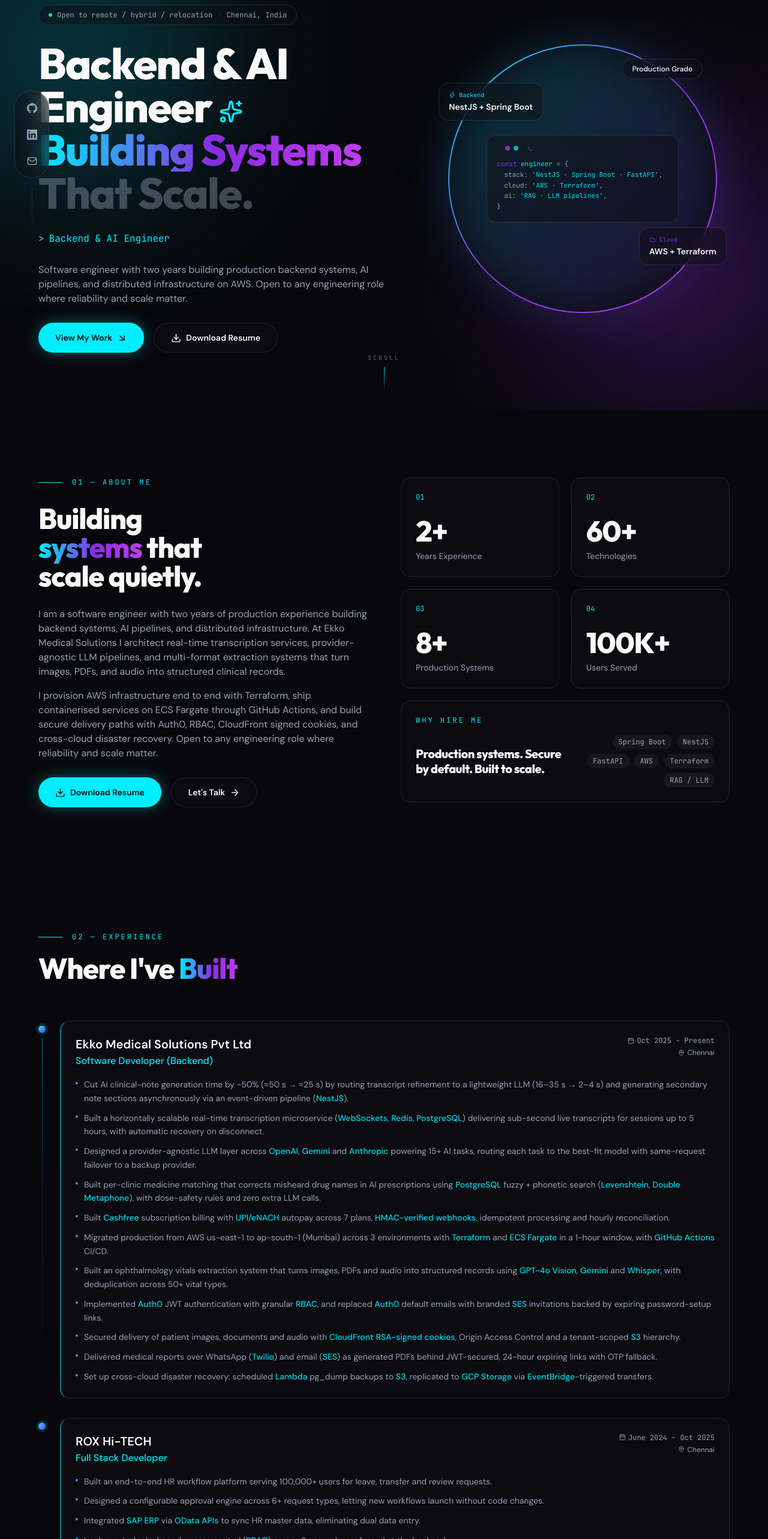
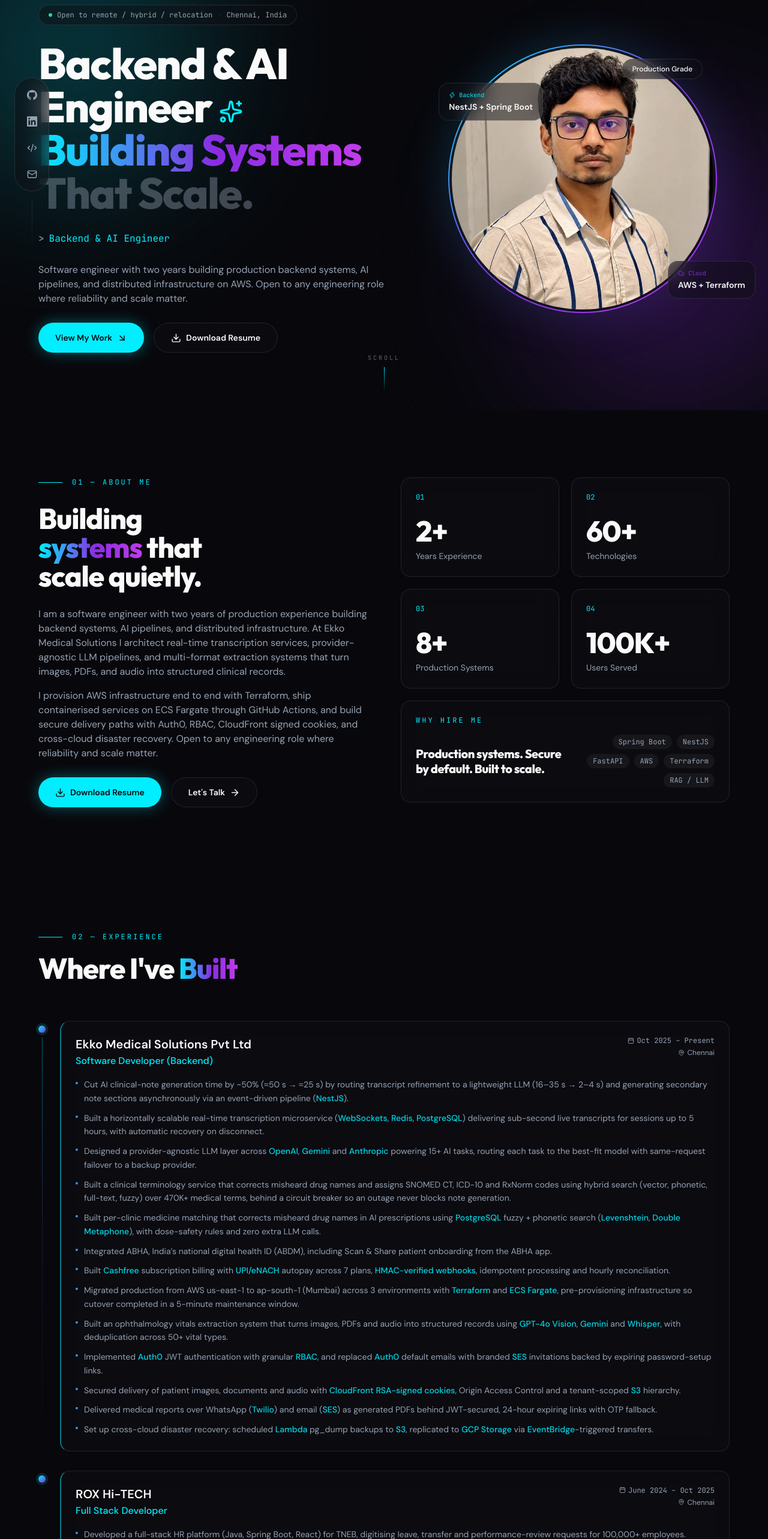
Before and after one commit to mahalingam-dev-8/portfolio, a Next.js app: page / in a window 1280 px wide. Shown: the part 120-2686 px from the top of the page at 60% size. Built offline with nearby package versions, Linux system fonts and the light colour scheme.

Commit message:
Add profile photo, LeetCode links, demo videos, and update experience

```diff
--- a/components/SocialRail.tsx
+++ b/components/SocialRail.tsx
@@ -1,11 +1,12 @@
 'use client'
-import { Mail } from 'lucide-react'
+import { Code2, Mail } from 'lucide-react'
 import { GithubIcon, LinkedinIcon } from '@/components/icons'
 import { personal } from '@/data/personal'
 
 const items = [
   { href: personal.github, label: 'GitHub', Icon: GithubIcon, external: true },
   { href: personal.linkedin, label: 'LinkedIn', Icon: LinkedinIcon, external: true },
+  { href: personal.leetcode, label: 'LeetCode', Icon: Code2, external: true },
   { href: `mailto:${personal.email}`, label: 'Email', Icon: Mail, external: false },
 ]
 
--- a/components/sections/Contact.tsx
+++ b/components/sections/Contact.tsx
@@ -5,7 +5,7 @@ import { zodResolver } from '@hookform/resolvers/zod'
 import { z } from 'zod'
 import { toast } from 'sonner'
 import { motion } from 'framer-motion'
-import { Mail, Send, MapPin, ArrowUpRight } from 'lucide-react'
+import { Mail, Send, MapPin, ArrowUpRight, Code2 } from 'lucide-react'
 import { GithubIcon, LinkedinIcon } from '@/components/icons'
 import { SectionLabel } from '@/components/SectionLabel'
 import { Button } from '@/components/ui/button'
@@ -40,6 +40,13 @@ const directLinks = [
     label: 'GitHub',
     value: 'github.com/mahalingam-dev-8',
     href: personal.github,
+    external: true,
+  },
+  {
+    icon: Code2,
+    label: 'LeetCode',
+    value: 'leetcode.com/u/Mahalingam_Ramasamy',
+    href: personal.leetcode,
     external: true,
   },
   {
--- a/components/sections/Hero.tsx
+++ b/components/sections/Hero.tsx
@@ -1,7 +1,8 @@
 'use client'
 import { useState, useEffect } from 'react'
 import { motion, type Variants } from 'framer-motion'
-import { ArrowDownRight, Download, Sparkles, Terminal, Zap, Cloud } from 'lucide-react'
+import { ArrowDownRight, Download, Sparkles, Zap, Cloud } from 'lucide-react'
+import Image from 'next/image'
 import Link from 'next/link'
 import { personal } from '@/data/personal'
 
@@ -132,8 +133,11 @@ export default function Hero() {
           </motion.div>
         </div>
 
-        {/* Right column — abstract visual */}
-        <motion.div variants={fadeUp} className="relative mx-auto hidden aspect-square w-full max-w-md lg:block">
+        {/* Right column — photo */}
+        <motion.div
+          variants={fadeUp}
+          className="relative order-first mx-auto aspect-square w-full max-w-[16rem] sm:max-w-xs lg:order-none lg:max-w-md"
+        >
           <div
             aria-hidden="true"
             className="absolute inset-0 rounded-full bg-gradient-to-br from-primary via-secondary to-accent p-[2px]"
@@ -145,41 +149,33 @@ export default function Hero() {
             className="absolute inset-0 rounded-full bg-gradient-to-br from-primary/20 to-secondary/20 blur-2xl"
           />
 
-          <div className="absolute inset-[2px] flex items-center justify-center overflow-hidden rounded-full">
-            <div className="dot-grid absolute inset-0 opacity-20" />
-            <div className="glass relative w-[72%] rounded-2xl border border-border p-4 font-mono text-[11px] leading-relaxed">
-              <div className="mb-3 flex items-center gap-1.5">
-                <span className="h-2 w-2 rounded-full bg-destructive/70" />
-                <span className="h-2 w-2 rounded-full bg-accent/70" />
-                <span className="h-2 w-2 rounded-full bg-primary/70" />
-                <Terminal size={11} className="ml-2 text-muted-foreground/60" />
-              </div>
-              <p className="text-muted-foreground">
-                <span className="text-secondary">const</span> <span className="text-primary">engineer</span> = {'{'}
-              </p>
-              <p className="pl-3 text-muted-foreground">stack: <span className="text-primary/90">&apos;NestJS · Spring Boot · FastAPI&apos;</span>,</p>
-              <p className="pl-3 text-muted-foreground">cloud: <span className="text-primary/90">&apos;AWS · Terraform&apos;</span>,</p>
-              <p className="pl-3 text-muted-foreground">ai: <span className="text-primary/90">&apos;RAG · LLM pipelines&apos;</span>,</p>
-              <p className="text-muted-foreground">{'}'}</p>
-            </div>
+          <div className="absolute inset-[6px] overflow-hidden rounded-full">
+            <Image
+              src="/profile.jpg"
+              alt={personal.name}
+              fill
+              priority
+              sizes="(min-width: 1024px) 448px, 320px"
+              className="object-cover object-top"
+            />
           </div>
 
           {/* Floating badges */}
-          <div className="glass animate-float absolute -left-4 top-16 rounded-2xl border border-border px-4 py-3">
+          <div className="glass animate-float absolute -left-4 top-16 hidden rounded-2xl border border-border bg-background/80 px-4 py-3 lg:block">
             <p className="flex items-center gap-1.5 font-mono text-[10px] text-primary">
               <Zap size={11} /> Backend
             </p>
             <p className="mt-0.5 text-sm font-semibold">NestJS + Spring Boot</p>
           </div>
 
-          <div className="glass animate-float-slow absolute -right-4 bottom-20 rounded-2xl border border-border px-4 py-3">
+          <div className="glass animate-float-slow absolute -right-16 bottom-6 hidden rounded-2xl border border-border bg-background/80 px-4 py-3 lg:block">
             <p className="flex items-center gap-1.5 font-mono text-[10px] text-secondary">
               <Cloud size={11} /> Cloud
             </p>
             <p className="mt-0.5 text-sm font-semibold">AWS + Terraform</p>
           </div>
 
-          <div className="glass absolute right-6 top-6 rounded-full border border-border px-4 py-2 text-xs font-medium">
+          <div className="glass absolute right-6 top-6 hidden rounded-full border border-border px-4 py-2 text-xs font-medium lg:block">
             Production Grade
           </div>
         </motion.div>
--- a/components/sections/Projects.tsx
+++ b/components/sections/Projects.tsx
@@ -1,6 +1,6 @@
 'use client'
 import { motion } from 'framer-motion'
-import { ExternalLink } from 'lucide-react'
+import { ExternalLink, PlayCircle } from 'lucide-react'
 import { GithubIcon } from '@/components/icons'
 import { SectionLabel } from '@/components/SectionLabel'
 import { projects } from '@/data/projects'
@@ -61,8 +61,13 @@ export default function Projects() {
                     asChild
                     className="bg-gradient-to-r from-primary to-secondary text-primary-foreground hover:opacity-90"
                   >
+                    <a href={project.demoUrl} target="_blank" rel="noopener noreferrer">
+                      <PlayCircle size={14} className="mr-1.5" />Watch Demo
+                    </a>
+                  </Button>
+                  <Button size="sm" variant="outline" asChild className="border-border">
                     <a href={project.liveUrl} target="_blank" rel="noopener noreferrer">
-                      <ExternalLink size={14} className="mr-1.5" />Live Demo
+                      <ExternalLink size={14} className="mr-1.5" />Live App
                     </a>
                   </Button>
                   <Button size="sm" variant="outline" asChild className="border-border">
--- a/data/experience.ts
+++ b/data/experience.ts
@@ -16,9 +16,11 @@ export const experience: ExperienceItem[] = [
       'Cut AI clinical-note generation time by ~50% (≈50 s → ≈25 s) by routing transcript refinement to a lightweight LLM (16–35 s → 2–4 s) and generating secondary note sections asynchronously via an event-driven pipeline (NestJS).',
       'Built a horizontally scalable real-time transcription microservice (WebSockets, Redis, PostgreSQL) delivering sub-second live transcripts for sessions up to 5 hours, with automatic recovery on disconnect.',
       'Designed a provider-agnostic LLM layer across OpenAI, Gemini and Anthropic powering 15+ AI tasks, routing each task to the best-fit model with same-request failover to a backup provider.',
+      'Built a clinical terminology service that corrects misheard drug names and assigns SNOMED CT, ICD-10 and RxNorm codes using hybrid search (vector, phonetic, full-text, fuzzy) over 470K+ medical terms, behind a circuit breaker so an outage never blocks note generation.',
       'Built per-clinic medicine matching that corrects misheard drug names in AI prescriptions using PostgreSQL fuzzy + phonetic search (Levenshtein, Double Metaphone), with dose-safety rules and zero extra LLM calls.',
+      'Integrated ABHA, India’s national digital health ID (ABDM), including Scan & Share patient onboarding from the ABHA app.',
       'Built Cashfree subscription billing with UPI/eNACH autopay across 7 plans, HMAC-verified webhooks, idempotent processing and hourly reconciliation.',
-      'Migrated production from AWS us-east-1 to ap-south-1 (Mumbai) across 3 environments with Terraform and ECS Fargate in a 1-hour window, with GitHub Actions CI/CD.',
+      'Migrated production from AWS us-east-1 to ap-south-1 (Mumbai) across 3 environments with Terraform and ECS Fargate, pre-provisioning infrastructure so cutover completed in a 5-minute maintenance window.',
       'Built an ophthalmology vitals extraction system that turns images, PDFs and audio into structured records using GPT-4o Vision, Gemini and Whisper, with deduplication across 50+ vital types.',
       'Implemented Auth0 JWT authentication with granular RBAC, and replaced Auth0 default emails with branded SES invitations backed by expiring password-setup links.',
       'Secured delivery of patient images, documents and audio with CloudFront RSA-signed cookies, Origin Access Control and a tenant-scoped S3 hierarchy.',
@@ -32,10 +34,10 @@ export const experience: ExperienceItem[] = [
     period: 'June 2024 – Oct 2025',
     location: 'Chennai',
     highlights: [
-      'Built an end-to-end HR workflow platform serving 100,000+ users for leave, transfer and review requests.',
-      'Designed a configurable approval engine across 6+ request types, letting new workflows launch without code changes.',
-      'Integrated SAP ERP via OData APIs to sync HR master data, eliminating dual data entry.',
-      'Implemented role-based access control (RBAC) across 3 user roles, enforced at the backend.',
+      'Developed a full-stack HR platform (Java, Spring Boot, React) for TNEB, digitising leave, transfer and performance-review requests for 100,000+ employees.',
+      'Replaced paper-based approvals with a configurable approval engine across 6+ request types, cutting turnaround by 70% and letting new workflows launch through configuration instead of code changes.',
+      'Built Spring Boot REST APIs integrating SAP ERP via OData to sync employee master data, eliminating duplicate data entry.',
+      'Implemented role-based access control across 3 user roles with Spring Security, enforcing approvals at the API layer.',
     ],
   },
 ]
--- a/data/personal.ts
+++ b/data/personal.ts
@@ -14,6 +14,7 @@ export const personal = {
   email: 'mahalingam2188@gmail.com',
   github: 'https://github.com/mahalingam-dev-8',
   linkedin: 'https://www.linkedin.com/in/mahalingam-dev/',
+  leetcode: 'https://leetcode.com/u/Mahalingam_Ramasamy/',
   resumeUrl: '/Mahalingam_Resume.pdf',
   siteUrl: 'https://mahalingam-portfolio.vercel.app',
   aboutParagraphs: [
--- a/data/projects.ts
+++ b/data/projects.ts
@@ -3,6 +3,7 @@ export type Project = {
   description: string
   tech: string[]
   liveUrl: string
+  demoUrl: string
   githubUrl: string
 }
 
@@ -12,6 +13,7 @@ export const projects: Project[] = [
     description: 'RAG system for medical document Q&A. Hybrid search (pgvector + Postgres full-text) fused via Reciprocal Rank Fusion, cross-encoder re-ranking of the top-20 candidates down to the top-5, and grounded, cited Gemini answers streamed over SSE on a 512 MB instance using ONNX embeddings. RAGAS evaluation: 0.93 context recall, 0.86 faithfulness.',
     tech: ['Python', 'FastAPI', 'React', 'TypeScript', 'PostgreSQL', 'pgvector', 'fastembed (ONNX)', 'Gemini', 'RAGAS', 'Tailwind', 'shadcn/ui'],
     liveUrl: 'https://medrag-frontend-lilac.vercel.app',
+    demoUrl: 'https://www.loom.com/share/ca3d9b4ca0e64aa39f77bb86b2a96ec6',
     githubUrl: 'https://github.com/mahalingam-dev-8/medrag-backend',
   },
   {
@@ -19,6 +21,7 @@ export const projects: Project[] = [
     description: 'E-commerce platform with a Spring Boot backend and Next.js 14 frontend. Spring Security + JWT with RBAC, Stripe with signature-verified, idempotent webhooks for exactly-once order creation, live product updates over WebSockets (STOMP), and 54 automated tests (JUnit 5, Mockito, Testcontainers) at ~80% coverage, run in CI on every push.',
     tech: ['Java', 'Spring Boot', 'Next.js 14', 'PostgreSQL', 'Stripe', 'AWS', 'WebSockets (STOMP)', 'JUnit 5', 'Testcontainers', 'GitHub Actions', 'MUI'],
     liveUrl: 'https://shopping-frontend-ebon.vercel.app',
+    demoUrl: 'https://www.loom.com/share/9613a8520bd04a83b266ff9ff50295b4',
     githubUrl: 'https://github.com/mahalingam-dev-8/shoppy-backend',
   },
 ]
```
Also changed, not shown: public/profile.jpg (added).
